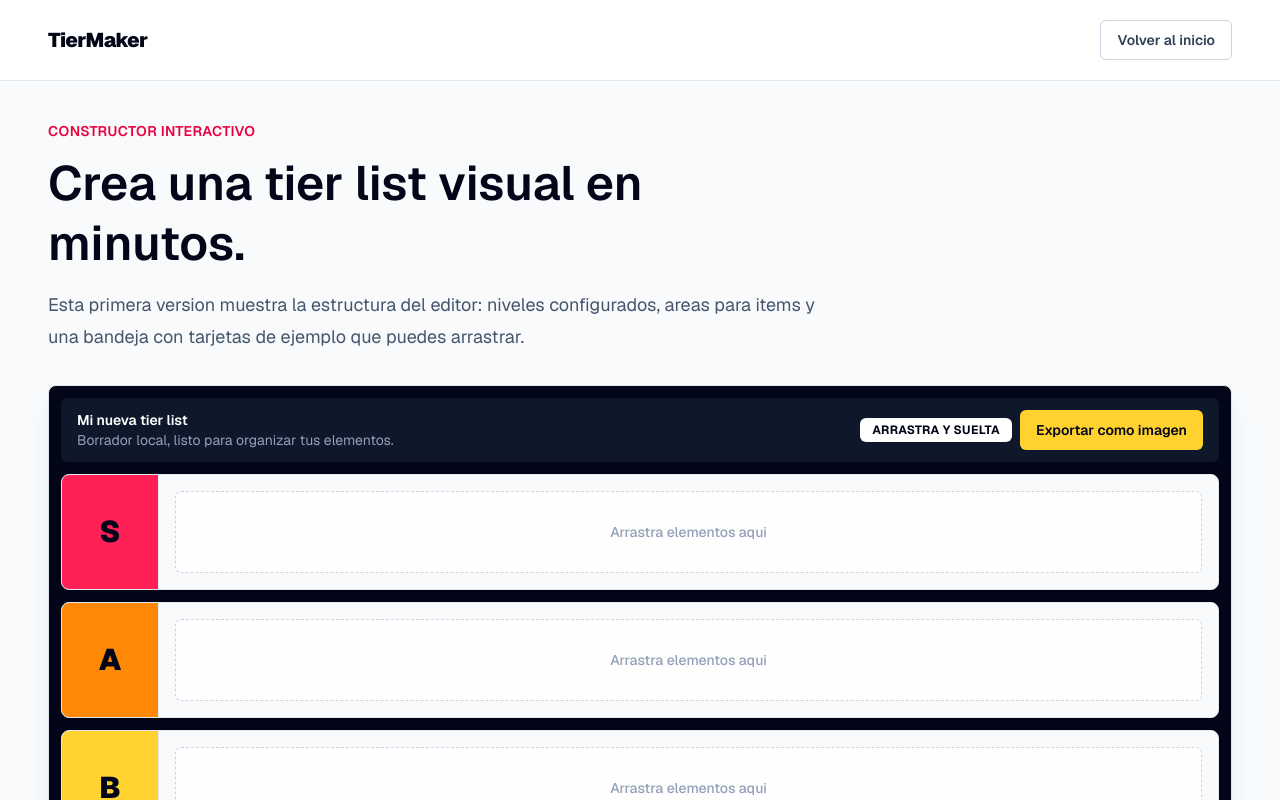
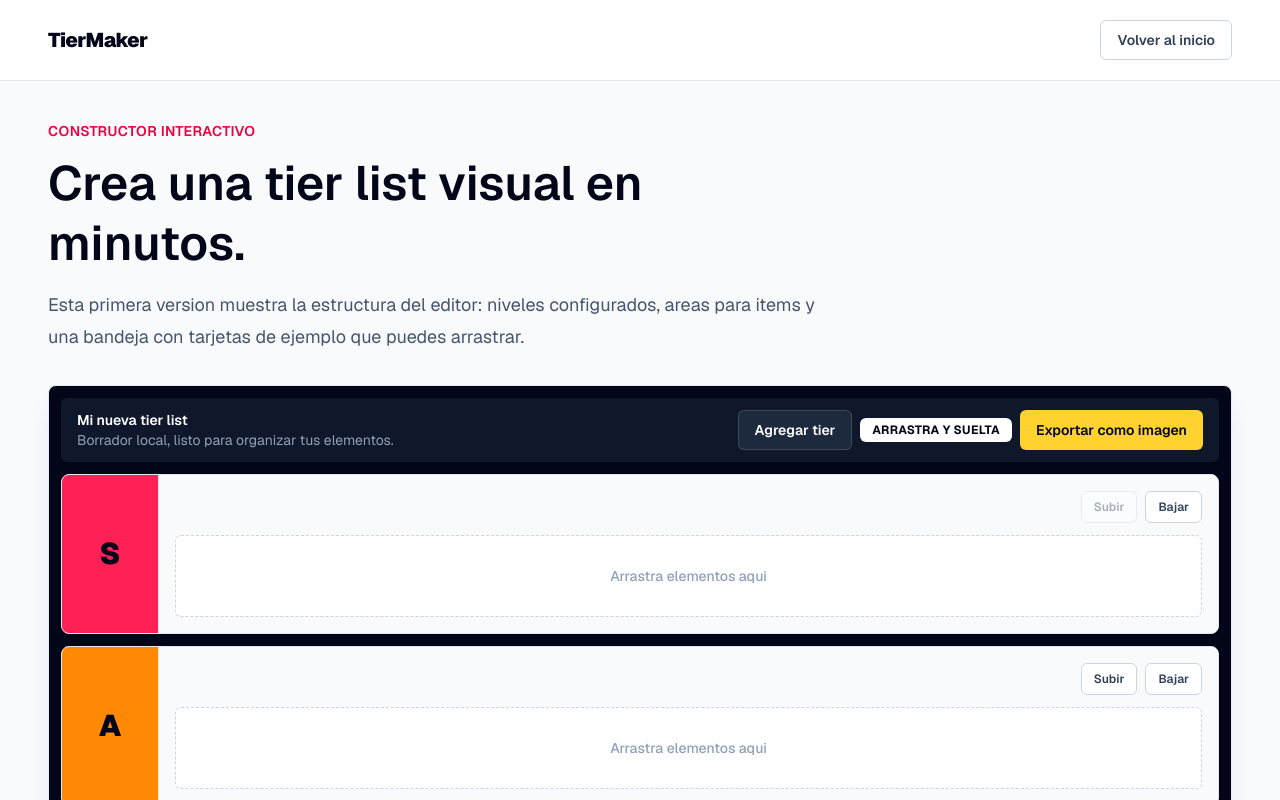
Before and after one commit to Geovas91/TierMaker, a Next.js app: page /crear in a window 1280 px wide. Shown: the top 800 px of the page. Built offline with nearby package versions, Linux system fonts and the light colour scheme.

Commit message:
Add customizable tiers

```diff
--- a/src/components/tierlist/TierLabel.tsx
+++ b/src/components/tierlist/TierLabel.tsx
@@ -1,14 +1,26 @@
 type TierLabelProps = {
   label: string;
   colorClassName: string;
+  onLabelChange: (label: string) => void;
 };
 
-export function TierLabel({ label, colorClassName }: TierLabelProps) {
+export function TierLabel({
+  label,
+  colorClassName,
+  onLabelChange,
+}: TierLabelProps) {
   return (
     <div
-      className={`${colorClassName} flex min-h-24 items-center justify-center px-5 text-3xl font-black text-slate-950 sm:min-h-28`}
+      className={`${colorClassName} flex min-h-24 items-center justify-center px-4 text-3xl font-black text-slate-950 sm:min-h-28`}
     >
-      {label}
+      <input
+        type="text"
+        value={label}
+        aria-label={`Editar tier ${label}`}
+        onChange={(event) => onLabelChange(event.target.value)}
+        className="w-full min-w-0 rounded-md bg-transparent px-1 py-2 text-center font-black outline-none transition focus:bg-white/30"
+        maxLength={18}
+      />
     </div>
   );
 }
--- a/src/components/tierlist/TierListBuilder.tsx
+++ b/src/components/tierlist/TierListBuilder.tsx
@@ -15,14 +15,24 @@ import {
 import { ItemCard } from "./ItemCard";
 import { ItemTray } from "./ItemTray";
 import { TierRow } from "./TierRow";
-import type { ContainerId, TierId, TierItem } from "./types";
+import type { ContainerId, Tier, TierItem } from "./types";
 
-const tiers: { label: TierId; colorClassName: string }[] = [
-  { label: "S", colorClassName: "bg-rose-500" },
-  { label: "A", colorClassName: "bg-orange-400" },
-  { label: "B", colorClassName: "bg-amber-300" },
-  { label: "C", colorClassName: "bg-emerald-300" },
-  { label: "D", colorClassName: "bg-sky-300" },
+const initialTiers: Tier[] = [
+  { id: "tier-s", label: "S", colorClassName: "bg-rose-500", isDefault: true },
+  { id: "tier-a", label: "A", colorClassName: "bg-orange-400", isDefault: true },
+  { id: "tier-b", label: "B", colorClassName: "bg-amber-300", isDefault: true },
+  { id: "tier-c", label: "C", colorClassName: "bg-emerald-300", isDefault: true },
+  { id: "tier-d", label: "D", colorClassName: "bg-sky-300", isDefault: true },
+];
+
+const tierColorClasses = [
+  "bg-violet-300",
+  "bg-pink-300",
+  "bg-teal-300",
+  "bg-lime-300",
+  "bg-cyan-300",
+  "bg-fuchsia-300",
+  "bg-slate-300",
 ];
 
 const initialItems: TierItem[] = [
@@ -79,9 +89,11 @@ function DraggableCard({ item }: { item: TierItem }) {
 
 export function TierListBuilder() {
   const [items, setItems] = useState(initialItems);
+  const [tiers, setTiers] = useState(initialTiers);
   const [itemLocations, setItemLocations] = useState(initialLocations);
   const [activeItemId, setActiveItemId] = useState<string | null>(null);
   const [isExporting, setIsExporting] = useState(false);
+  const customTierCountRef = useRef(0);
   const exportRef = useRef<HTMLElement | null>(null);
   const objectUrlsRef = useRef<Set<string>>(new Set());
 
@@ -95,14 +107,25 @@ export function TierListBuilder() {
   );
 
   const itemsByContainer = useMemo(() => {
+    const emptyGroups = tiers.reduce<Record<ContainerId, TierItem[]>>(
+      (groups, tier) => {
+        groups[tier.id] = [];
+        return groups;
+      },
+      { tray: [] },
+    );
+
     return items.reduce<Record<ContainerId, TierItem[]>>(
       (groups, item) => {
-        groups[itemLocations[item.id]].push(item);
+        const location = itemLocations[item.id];
+        const container = groups[location] ? location : "tray";
+
+        groups[container].push(item);
         return groups;
       },
-      { tray: [], S: [], A: [], B: [], C: [], D: [] },
+      emptyGroups,
     );
-  }, [itemLocations, items]);
+  }, [itemLocations, items, tiers]);
 
   const activeItem = activeItemId
     ? items.find((item) => item.id === activeItemId)
@@ -175,7 +198,10 @@ export function TierListBuilder() {
     }
 
     const targetContainer = String(overId) as ContainerId;
-    const validContainers: ContainerId[] = ["tray", "S", "A", "B", "C", "D"];
+    const validContainers: ContainerId[] = [
+      "tray",
+      ...tiers.map((tier) => tier.id),
+    ];
 
     if (!validContainers.includes(targetContainer)) {
       return;
@@ -185,6 +211,63 @@ export function TierListBuilder() {
       ...current,
       [activeId]: targetContainer,
     }));
+  }
+
+  function handleAddTier() {
+    const customIndex = customTierCountRef.current + 1;
+    const colorClassName =
+      tierColorClasses[customTierCountRef.current % tierColorClasses.length];
+
+    customTierCountRef.current = customIndex;
+
+    setTiers((current) => [
+      ...current,
+      {
+        id: `tier-custom-${Date.now()}-${customIndex}`,
+        label: `Nuevo ${customIndex}`,
+        colorClassName,
+      },
+    ]);
+  }
+
+  function handleUpdateTierLabel(tierId: string, label: string) {
+    setTiers((current) =>
+      current.map((tier) => (tier.id === tierId ? { ...tier, label } : tier)),
+    );
+  }
+
+  function handleDeleteTier(tierId: string) {
+    setTiers((current) =>
+      current.filter((tier) => tier.id !== tierId || tier.isDefault),
+    );
+    setItemLocations((current) => {
+      const next = { ...current };
+
+      Object.entries(next).forEach(([itemId, containerId]) => {
+        if (containerId === tierId) {
+          next[itemId] = "tray";
+        }
+      });
+
+      return next;
+    });
+  }
+
+  function handleMoveTier(tierId: string, direction: -1 | 1) {
+    setTiers((current) => {
+      const index = current.findIndex((tier) => tier.id === tierId);
+      const targetIndex = index + direction;
+
+      if (index < 0 || targetIndex < 0 || targetIndex >= current.length) {
+        return current;
+      }
+
+      const next = [...current];
+      const [tier] = next.splice(index, 1);
+
+      next.splice(targetIndex, 0, tier);
+      return next;
+    });
   }
 
   async function handleExportImage() {
@@ -232,6 +315,13 @@ export function TierListBuilder() {
               </p>
             </div>
             <div className="flex flex-col gap-2 sm:flex-row sm:items-center">
+              <button
+                type="button"
+                onClick={handleAddTier}
+                className="inline-flex h-10 items-center justify-center rounded-md border border-white/15 bg-slate-800 px-4 text-sm font-semibold text-white transition hover:bg-slate-700"
+              >
+                Agregar tier
+              </button>
               <span className="w-fit rounded-md bg-white px-3 py-1 text-xs font-bold uppercase tracking-wide text-slate-950">
                 Arrastra y suelta
               </span>
@@ -247,13 +337,20 @@ export function TierListBuilder() {
           </div>
 
           <div className="grid gap-3">
-            {tiers.map((tier) => (
+            {tiers.map((tier, index) => (
               <TierRow
-                key={tier.label}
+                key={tier.id}
                 label={tier.label}
                 colorClassName={tier.colorClassName}
-                containerId={tier.label}
-                items={itemsByContainer[tier.label]}
+                containerId={tier.id}
+                items={itemsByContainer[tier.id]}
+                canDelete={!tier.isDefault}
+                canMoveDown={index < tiers.length - 1}
+                canMoveUp={index > 0}
+                onDelete={() => handleDeleteTier(tier.id)}
+                onLabelChange={(label) => handleUpdateTierLabel(tier.id, label)}
+                onMoveDown={() => handleMoveTier(tier.id, 1)}
+                onMoveUp={() => handleMoveTier(tier.id, -1)}
                 renderItem={(item) => <DraggableCard key={item.id} item={item} />}
               />
             ))}
--- a/src/components/tierlist/TierRow.tsx
+++ b/src/components/tierlist/TierRow.tsx
@@ -10,6 +10,13 @@ type TierRowProps = {
   colorClassName: string;
   containerId: string;
   items: TierItem[];
+  canDelete: boolean;
+  canMoveDown: boolean;
+  canMoveUp: boolean;
+  onDelete: () => void;
+  onLabelChange: (label: string) => void;
+  onMoveDown: () => void;
+  onMoveUp: () => void;
   renderItem: (item: TierItem) => ReactNode;
 };
 
@@ -18,14 +25,52 @@ export function TierRow({
   colorClassName,
   containerId,
   items,
+  canDelete,
+  canMoveDown,
+  canMoveUp,
+  onDelete,
+  onLabelChange,
+  onMoveDown,
+  onMoveUp,
   renderItem,
 }: TierRowProps) {
   const { isOver, setNodeRef } = useDroppable({ id: containerId });
 
   return (
     <section className="grid overflow-hidden rounded-lg border border-slate-200 bg-white shadow-sm sm:grid-cols-[6rem_1fr]">
-      <TierLabel label={label} colorClassName={colorClassName} />
+      <TierLabel
+        label={label}
+        colorClassName={colorClassName}
+        onLabelChange={onLabelChange}
+      />
       <div className="min-h-28 border-t border-slate-200 bg-slate-50 p-4 sm:border-l sm:border-t-0">
+        <div className="mb-3 flex flex-wrap items-center justify-end gap-2">
+          <button
+            type="button"
+            onClick={onMoveUp}
+            disabled={!canMoveUp}
+            className="inline-flex h-8 items-center justify-center rounded-md border border-slate-300 bg-white px-3 text-xs font-semibold text-slate-700 transition hover:bg-slate-100 disabled:cursor-not-allowed disabled:opacity-40"
+          >
+            Subir
+          </button>
+          <button
+            type="button"
+            onClick={onMoveDown}
+            disabled={!canMoveDown}
+            className="inline-flex h-8 items-center justify-center rounded-md border border-slate-300 bg-white px-3 text-xs font-semibold text-slate-700 transition hover:bg-slate-100 disabled:cursor-not-allowed disabled:opacity-40"
+          >
+            Bajar
+          </button>
+          {canDelete ? (
+            <button
+              type="button"
+              onClick={onDelete}
+              className="inline-flex h-8 items-center justify-center rounded-md border border-rose-200 bg-white px-3 text-xs font-semibold text-rose-700 transition hover:bg-rose-50"
+            >
+              Eliminar
+            </button>
+          ) : null}
+        </div>
         <div
           ref={setNodeRef}
           data-testid={`tier-dropzone-${containerId}`}
```
Also changed, not shown: src/components/tierlist/types.ts (+8 -1 lines).
